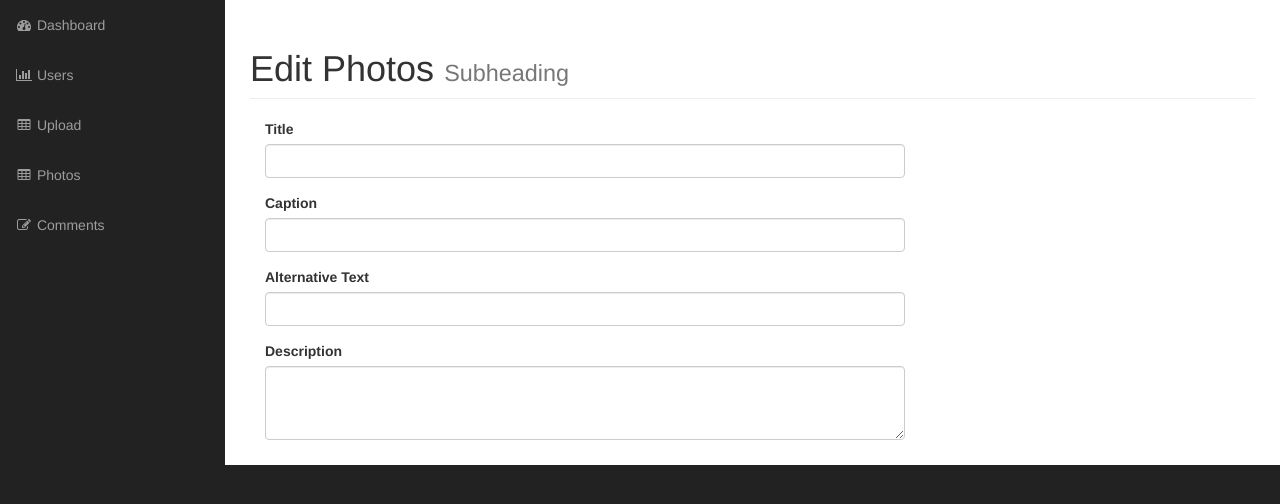
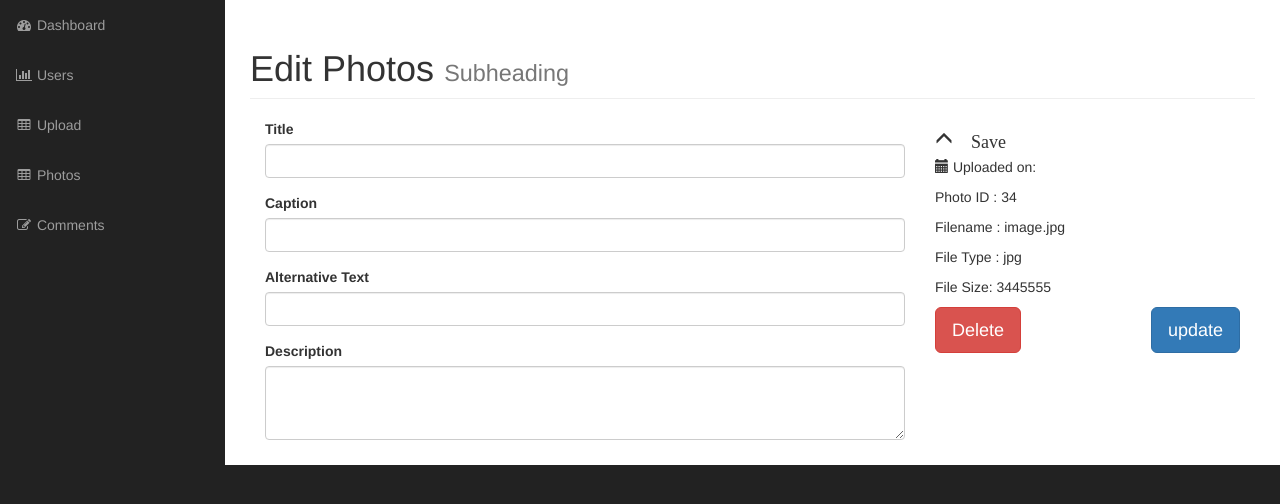
Before and after one commit to chisumo2016/photo-gallery, a PHP site: page /admin/edit_photo.php in a window 1280 px wide. Shown: the part 51-555 px from the top of the page. Run offline with PHP 8.4, Linux system fonts and the light colour scheme; the visitor is signed in with stand-in values (Sample User, id 1); grey boxes labelled with a size stand in for pictures from a placeholder-image service; some libraries are stand-ins or nearby versions.

Commit message:
created the Edit Photo page

```diff
--- a/Photo _Edit_Page.txt
+++ b/Photo _Edit_Page.txt
@@ -4,3 +4,4 @@ PHOTO EDIT PAGE
     -Sidebar Styling
 Creating The Edit Page
  -Save as photo.php as edit
+ -build the edit page and divided into 2 part column
--- a/admin/edit_photo.php
+++ b/admin/edit_photo.php
@@ -2,6 +2,11 @@
 
 <?php if (!$session->is_signed_in()){redirect("login.php");} ?>
 <?php
+
+if (isset($_POST['update'])){
+
+    echo "ggg";
+}
     //$photos = Photo::find_all();
 ?>
 
@@ -27,8 +32,9 @@
                         Edit Photos
                         <small>Subheading</small>
                     </h1>
+                    <form action="edit_photo.php" method="post">
                         <div class="col-md-8">
-                          <form>
+
                             <div class="form-group">
                                 <label for="">Title</label>
                                 <input type="text" class="form-control" id="" name="title" placeholder="">
@@ -47,10 +53,43 @@
                                 <label for="">Description</label>
                                 <textarea class="form-control" id=""  name="description" rows="3"></textarea>
                             </div>
-                          </form>
+                        </div>
+                        <div class="col-md-4">
+                            <div class="photo-info-box">
+                                <div class="info-box-header">
+                                    <h4 class="glyphicon glyphicon-menu-up"> Save</h4>
+                                </div>
+                                <div class="inside">
+                                    <div class="box-inner">
+                                        <p class="text">
+                                            <span class="glyphicon glyphicon-calendar"></span> Uploaded on:
+                                        </p>
+                                        <p class="text">
+                                            Photo ID : <span class="data photo_id_box">34</span>
+                                        </p>
+                                        <p class="text">
+                                            Filename : <span class="data">image.jpg</span>
+                                        </p>
+                                        <p class="text">
+                                            File Type : <span class="data">jpg</span>
+                                        </p>
+                                        <p class="text">
+                                            File Size: <span class="data">3445555</span>
+                                        </p>
+                                    </div>
+                                    <div class="info-box-footer clearfix">
+                                        <div class="info-box-delete pull-left">
+                                            <a href="" class="btn btn-danger btn-lg">Delete</a>
                                         </div>
 
-
+                                        <div class="info-box-update pull-right">
+                                            <input type="submit" name="update" value="update" class="btn btn-lg btn-primary">
+                                        </div>
+                                    </div>
+                                </div>
+                            </div>
+                        </div>
+                    </form>
                 </div>
             </div>
             <!-- /.row -->
```
Lines whose indentation alone changed are shown as unchanged.
